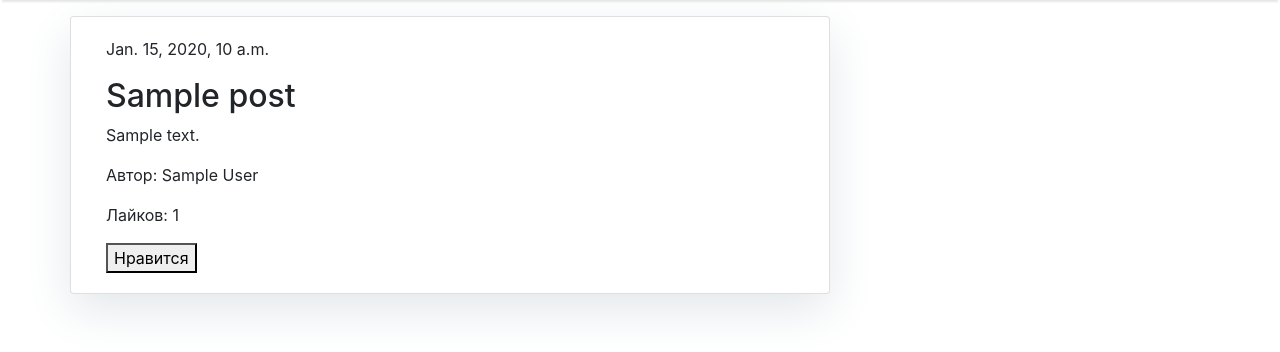
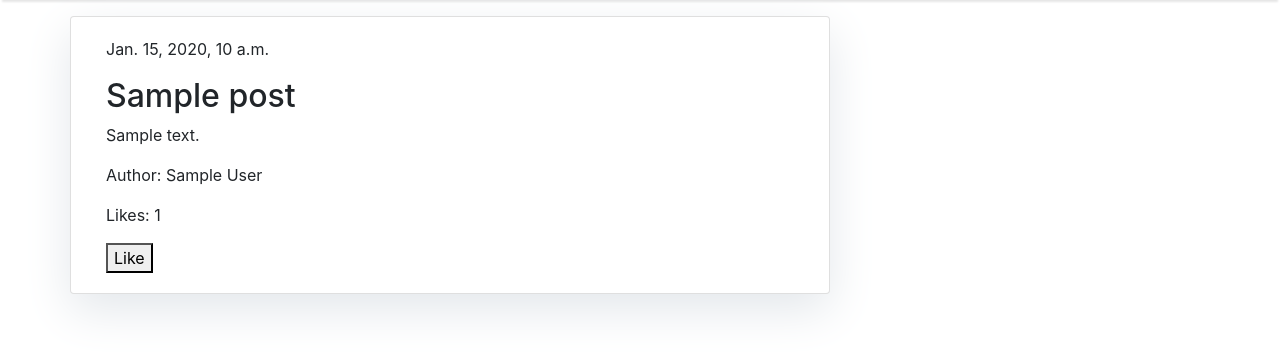
Before and after one commit to geoCrock/Blog-Flow, a Django app: page / in a window 1280 px wide. Shown: the part 56-408 px from the top of the page. Run offline with Django 5.2, Linux system fonts and the light colour scheme; a user stored in the database is signed in; tables that the repository leaves empty hold one stand-in row (values such as "Sample post"); some libraries are stand-ins or nearby versions.

Commit message:
Update post_list.html

```diff
--- a/blog/templates/post_list.html
+++ b/blog/templates/post_list.html
@@ -9,8 +9,8 @@
         <div class="col-md-8 card mb-4  mt-3 left  top">
             <div class="card-body">
                 {% if user.is_authenticated and user.username == post.author %}
-                    <a href="{% url 'edit_post' post.id %}">Редактировать</a>
-                    <a href="{% url 'delete_post' post.id %}">Удалить</a>
+                    <a href="{% url 'edit_post' post.id %}">Edit</a>
+                    <a href="{% url 'delete_post' post.id %}">Delete</a>
                 {% endif %}
 
                 <p>{{ post.pub_date }}</p>
@@ -19,9 +19,9 @@
 
                 <p>{{ post.content }}</p>
 
-                <p>Автор: {{ post.author }}</p>
+                <p>Author: {{ post.author }}</p>
 
-                <p>Лайков: {{ post.like_set.count }}</p>
+                <p>Likes: {{ post.like_set.count }}</p>
 
 
             {% if user.is_authenticated %}
@@ -29,9 +29,9 @@
                     {% csrf_token %}
                     <button type="submit">
                         {% if user in post.like_set.all %}
-                            Нравится
+                            Like
                         {% else %}
-                            Нравится
+                            Like
                         {% endif %}
                     </button>
                 </form>
```
